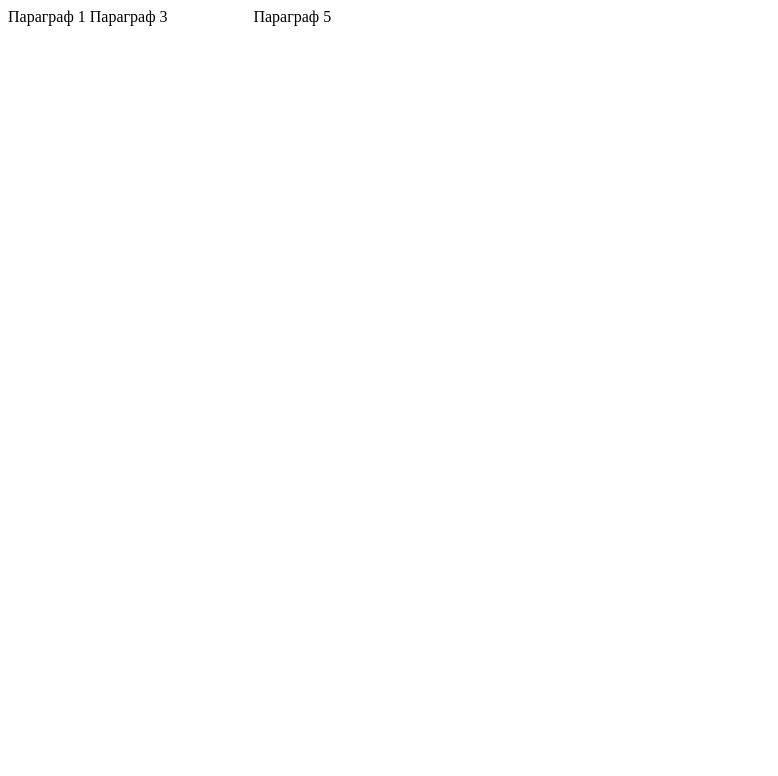
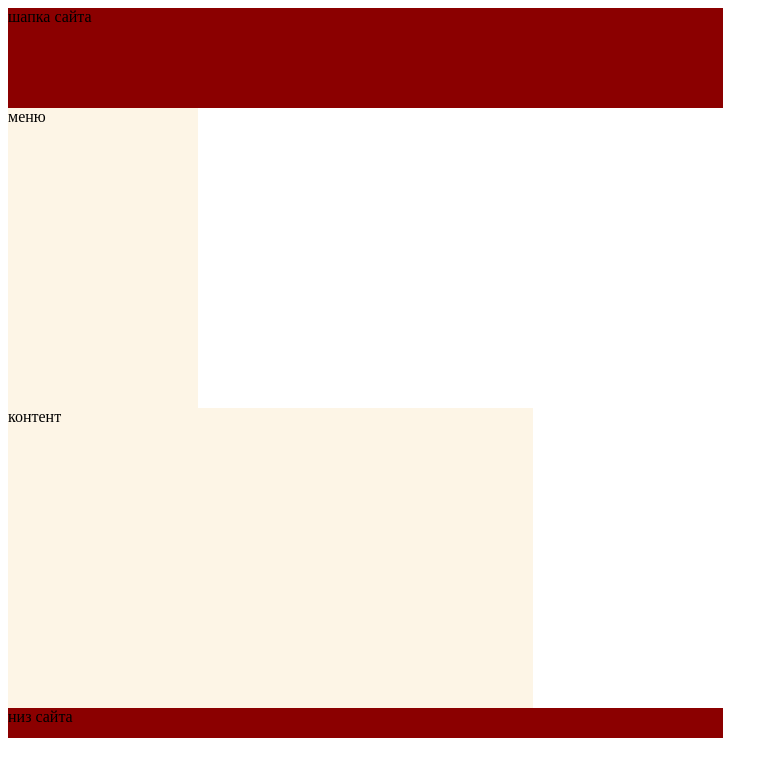
Before and after one commit to misura1/lab6, a plain HTML site: page lab6/lab 6/public_html/index.html in a window 1280 px wide. Shown: the whole page, without its empty margins (0-778 px from the left). Drawn offline with Linux system fonts and the light colour scheme; files that its build step writes are made by us from their sources.

Commit message:
Задание 11

```diff
--- a/lab6/lab 6/public_html/index.html
+++ b/lab6/lab 6/public_html/index.html
@@ -2,14 +2,16 @@
 
 <html>
   <head>
-    <title>css display</title>
-    <link rel="stylesheet" type="text/css" href="style.css">
-  </head>
-  <body>
-    <p>Параграф 1</p>
-    <p id="p2">Параграф 2</p>
-    <p>Параграф 3</p>
-    <p id="p4">Параграф 4</p>
-    <p>Параграф 5</p>
-  </body>
-</html>
+
+     <title>CSS позиционирование</title>
+     <link rel="stylesheet" type="text/css" href="style/style.css">
+   </head>
+
+   <body>
+     <div id="header">шапка сайта</div>
+     <div id="menu">меню</div>
+     <div id="content">контент</div>
+     <div id="footer">низ сайта</div>
+   </body>
+
+ </html>
--- a/lab6/lab 6/public_html/style/style.css
+++ b/lab6/lab 6/public_html/style/style.css
@@ -23,3 +23,23 @@
 #p4{
  visibility:hidden;
 }
+#header{
+background:darkred;
+width:715px;
+height:100px;
+}
+#menu{
+background:oldlace;
+width:190px;
+height:300px;
+}
+#content{
+background:oldlace;
+width:525px;
+height:300px;
+}
+#footer{
+background:darkred;
+width:715px;
+height:30px;
+}
```
